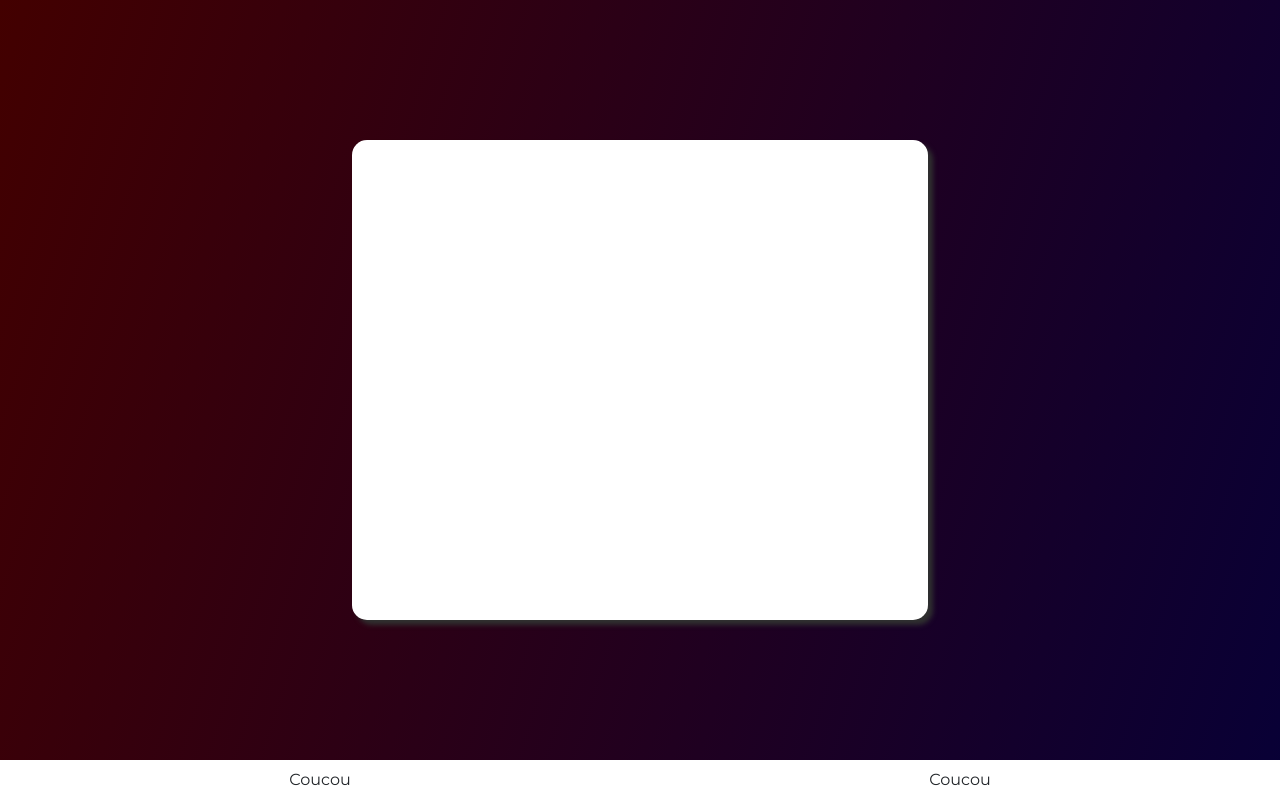
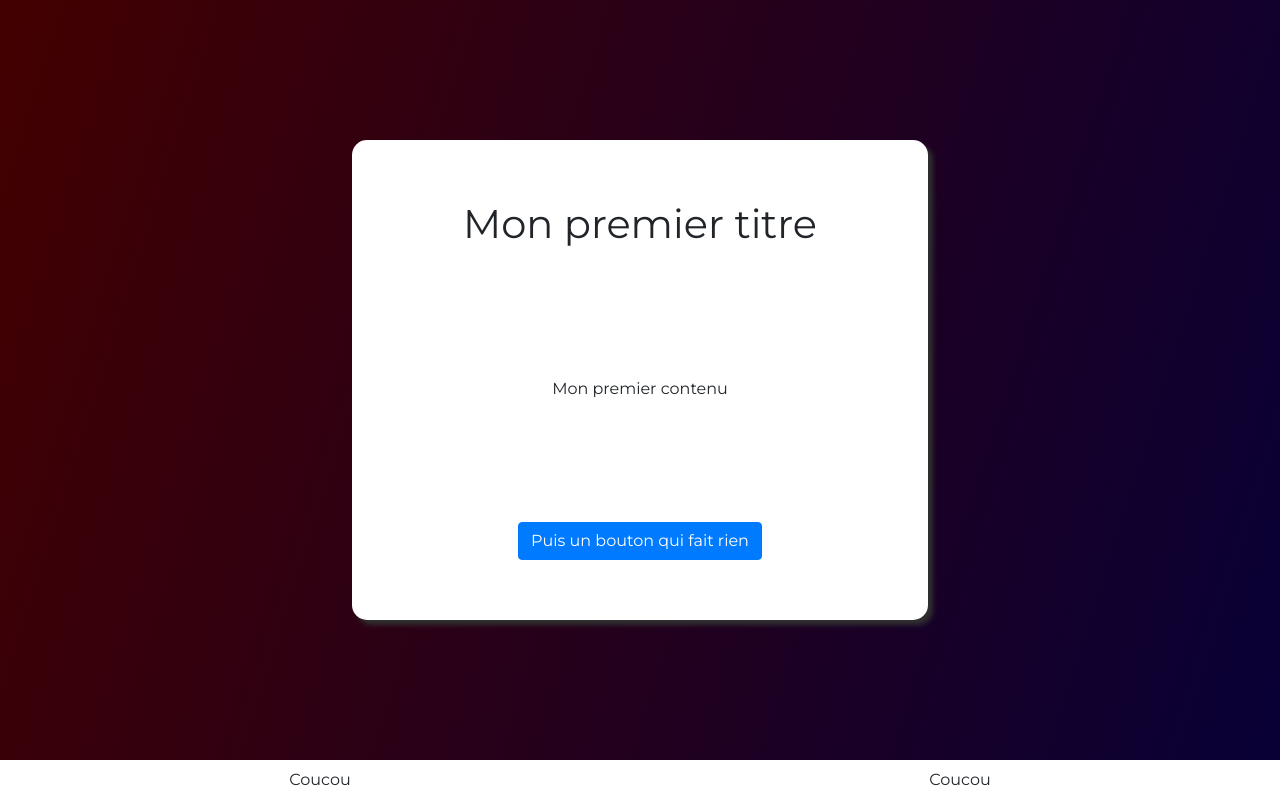
Before and after one commit to Xamimus/MonPetitPresident, a Nuxt app: page / in a window 1280 px wide. Built offline with nearby package versions, Linux system fonts and the light colour scheme.

Commit message:
init card skeleton

```diff
--- a/components/Box.vue
+++ b/components/Box.vue
@@ -1,7 +1,15 @@
 <template>
     <div class="box-container">
         <div class="box">
-
+            <div class="box-header">
+                <h1>Mon premier titre</h1>
+            </div>
+            <div class="box-content">
+                Mon premier contenu
+            </div>
+            <div class="box-footer">
+                <a class="btn btn-primary" href="#">Puis un bouton qui fait rien</a>
+            </div>
         </div>
     </div>
 </template>
@@ -20,6 +28,14 @@
         width: 45vw;
         border-radius: 15px;
         box-shadow: 5px 5px 5px rgb(48, 48, 48);
+        display: flex;
+        flex-direction: column;
+        justify-content: space-around;
+        align-items: center;
+    }
+
+    .box-header h1{
+
     }
 
     @media only screen and (max-width: 600px) {
```
